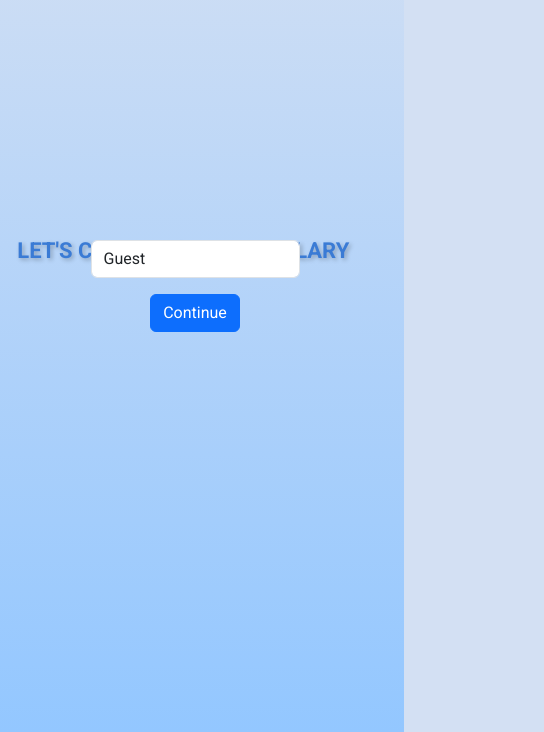
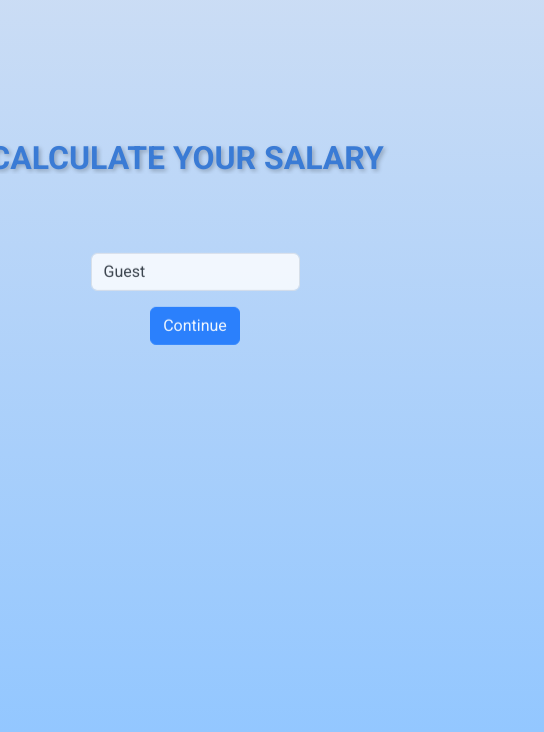
Before and after one commit to anantraghuvanshi/monthly-inhand-salary-calculator, an Angular app: page / in a window 390 px wide. Shown: the part 112-844 px from the top of the page, 544 px wide, since content can reach past the window. Built offline with nearby package versions, Linux system fonts and the light colour scheme.

Commit message:
file changes

```diff
--- a/src/app/welcome-page/welcome-page.component.css
+++ b/src/app/welcome-page/welcome-page.component.css
@@ -126,30 +126,12 @@ form {
 .form-control {
   margin-bottom: 1rem;
 }
+@media only screen and (max-device-width: 480px) {
+  .typing-text {
+    margin-top: 10px;
+    top: 35%;
+    left: 65%;
+    font-size: 40px;
+  }
 
-@media screen and (max-width: 600px) {
-  .typing-text {
-    top: 43%;
-    left: 47%;
-    font-size: 22px;
-    width: 90%;
-    white-space: nowrap;
-    text-align: center;
-    animation: typing 4s steps(48, end) forwards, fadeIn 2s 0.1s forwards;
-  }
-  .user-input.visible {
-    animation: slideIn 1s 1s forwards ease-in-out, fadeIn 1s 1s forwards ease-in-out;
-  }
 }
-
-@media screen and (min-width: 601px) and (max-width: 1200px) {
-  .typing-text {
-    top: 44%;
-    left: 59%;
-    font-size: 35px;
-    animation: typing 2s steps(48, end) forwards, fadeIn 2s 0.1s forwards;
-  }
-  .user-input.visible {
-    animation: slideIn 1s 1s forwards ease-in-out, fadeIn 1s 1s forwards ease-in-out;
-  }
-}
--- a/src/environments/environment.ts
+++ b/src/environments/environment.ts
@@ -1,4 +1,4 @@
 export const environment = {
   production: false,
-  githubToken: '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',
+  githubToken: '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',
 };
```
